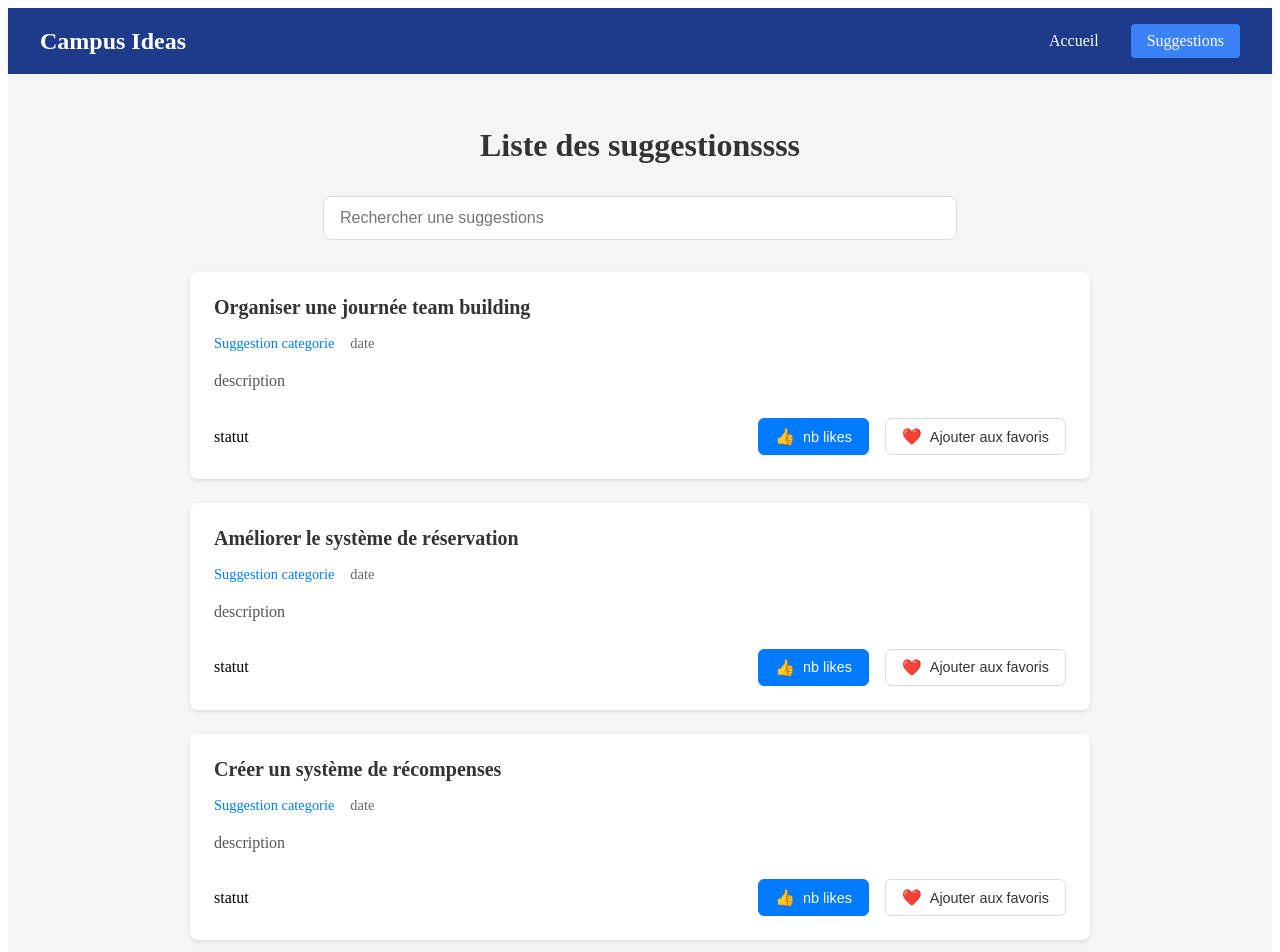
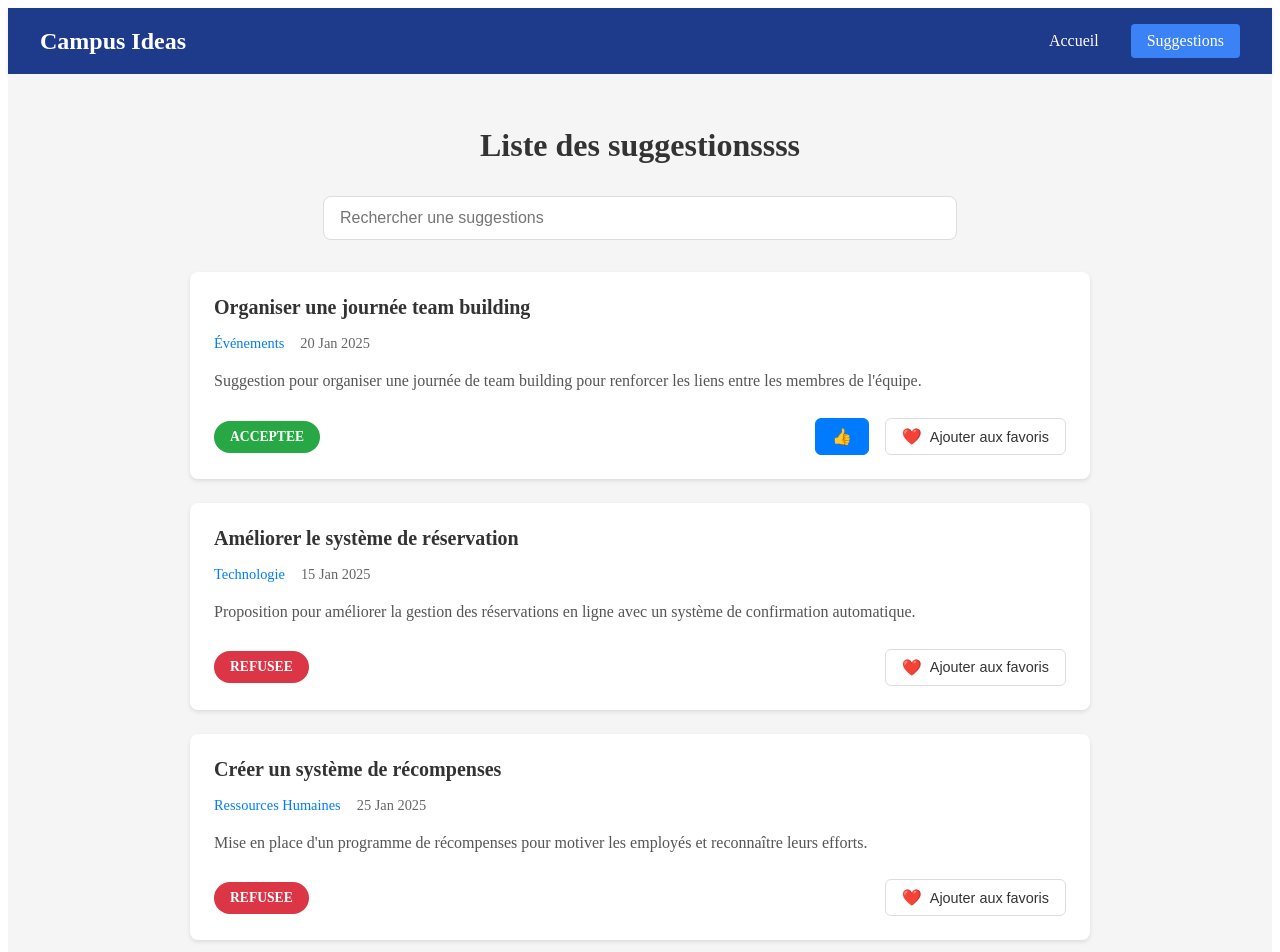
Before and after one commit to amenirommene/Angular4Infini2, an Angular app: page / in a window 1280 px wide. Shown: the top 952 px of the page. Built offline with nearby package versions, Linux system fonts and the light colour scheme.

Commit message:
two-way databinding

```diff
--- a/src/app/app.module.ts
+++ b/src/app/app.module.ts
@@ -6,6 +6,7 @@ import { AppComponent } from './app.component';
 import { HeaderComponent } from './core/header/header.component';
 import { FooterComponent } from './core/footer/footer.component';
 import { ListSuggestionsComponent } from './core/list-suggestions/list-suggestions.component';
+import { FormsModule } from '@angular/forms';
 
 @NgModule({
   declarations: [ //liste des composants associés à ce module
@@ -14,7 +15,8 @@ import { ListSuggestionsComponent } from './core/list-suggestions/list-suggestio
   ],
   imports: [
     BrowserModule,
-    AppRoutingModule
+    AppRoutingModule,
+    FormsModule
   ],
   providers: [],
   bootstrap: [AppComponent]
--- a/src/app/core/list-suggestions/list-suggestions.component.html
+++ b/src/app/core/list-suggestions/list-suggestions.component.html
@@ -6,37 +6,44 @@
       type="text"
       class="search-input"
       [placeholder]="placeHolderText"
+      [(ngModel)]="serachT"
   />
   </div>
 
   <div class="suggestions-list">
-    <div class="suggestion-card" *ngFor="let s of suggestions">
+    <div *ngFor="let s of suggestions">
+    <div class="suggestion-card" *ngIf="s.title.toLocaleLowerCase().includes(serachT.toLowerCase())" >
       <div class="card-header">
         <h2 class="suggestion-title">{{s.title}}</h2>
       </div>
 
       <div class="card-meta">
-        <span class="category">Suggestion categorie</span>
-        <span class="date">date</span>
+        <span class="category">{{s.category}}</span>
+        <span class="date">{{s.date | date: "dd MMM yyyy"}}</span>
       </div>
 
-      <p class="suggestion-description">description</p>
+      <p class="suggestion-description">{{s.description}}</p>
 
       <div class="card-footer">
-        <span> statut
-        </span>
+      <span class="status-badge"
+      [ngClass]="
+        {'status-accepted' : s.status == 'acceptee','status-refused' : s.status == 'refusee', 'status-pending' : s.status == 'en_attente' }">
+        {{s.status | uppercase}}
+      </span>
 
         <div  class="action-buttons">
-          <button class="btn-like">
+          <button class="btn-like" *ngIf="s.status != 'refusee'" (click)="like(s)">
             <span class="icon">👍</span>
-           nb likes
+           {{s?.nbLikes}}
           </button>
-          <button class="btn-favorite" (click)="addToFavoris()">
+          <button class="btn-favorite"
+          [disabled]="s.status == 'refusee'" (click)="addToFavoris(s)">
             <span class="icon">❤️</span>
             Ajouter aux favoris
           </button>
         </div>
       </div>
     </div>
+    </div>
   </div>
 </div>
--- a/src/app/core/list-suggestions/list-suggestions.component.ts
+++ b/src/app/core/list-suggestions/list-suggestions.component.ts
@@ -4,15 +4,25 @@ import { Suggestion } from '../../models/suggestion';
 @Component({
   selector: 'app-list-suggestions',
   templateUrl: './list-suggestions.component.html',
-  styleUrl: './list-suggestions.component.css'
+  styleUrl: './list-suggestions.component.css',
+  //imports:[FormsModule] si mon composant est standalone çad n'appartient pas à un module
 })
 export class ListSuggestionsComponent {
 titre : string = "Liste des suggestionssss";
 placeHolderText : string = "Rechercher une suggestions";
-addToFavoris(){
-  console.log("event binding")
+Masfavoris : Suggestion[] = [];
+addToFavoris(s:Suggestion){
+  this.Masfavoris.push(s);
+  console.log(this.Masfavoris)
 }
-
+serachT="";
+like(s:Suggestion){
+  if (s.nbLikes != null){
+  s.nbLikes = s.nbLikes + 1;
+  } else{
+    s.nbLikes=0;
+  }
+}
 suggestions: Suggestion[] = [
 {
 id: 1,
@@ -37,5 +47,23 @@ description: 'Mise en place d\'un programme de récompenses pour motiver les emp
 category: 'Ressources Humaines',
 date: new Date('2025-01-25'),
 status: 'refusee'
+},
+{
+id: 4,
+title: 'Moderniser l\'interface utilisateur',
+description: 'Refonte complète de l\'interface utilisateur pour une meilleure expérience utilisateur.',
+category: 'Technologie',
+date: new Date('2025-01-30'),
+status: 'en_attente',
+nbLikes : 2
+},
+{
+id: 5,
+title: 'Formation à la sécurité informatique',
+description: 'Organisation d\'une formation sur les bonnes pratiques de sécurité informatique pour tous les employés.',
+category: 'Formation',
+date: new Date('2025-02-05'),
+status:'acceptee',
+nbLikes : 3
 }]
 }
--- a/src/app/models/suggestion.ts
+++ b/src/app/models/suggestion.ts
@@ -4,5 +4,6 @@ title : string,
 description : string,
 category : string,
 date : Date,
-status : string
+status : string,
+nbLikes? : number
 }
```
Also changed, not shown: 1 other file (tests, documents, lock files or other folders).
